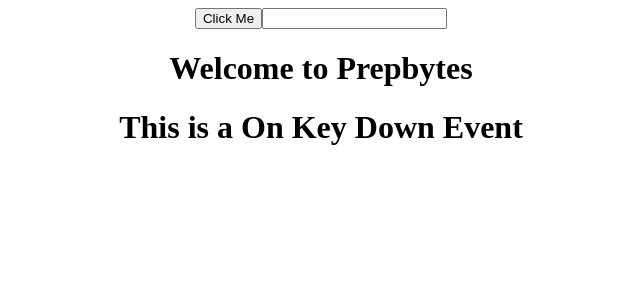
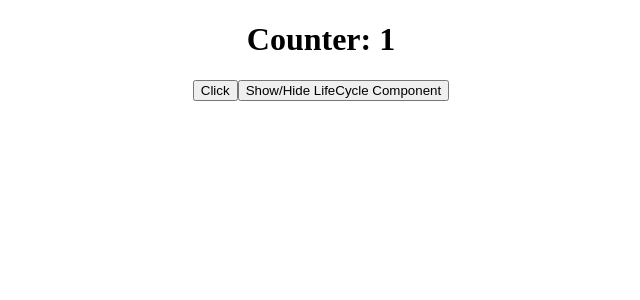
Before and after one commit to PrashantGuptaa/React-practice, a React (Create React App) app: page / in a window 1280 px wide. Shown: the top 300 px of the page, without its empty margins (319-959 px from the left). Built offline with nearby package versions, Linux system fonts and the light colour scheme.

Commit message:
Life Cycle Methods

```diff
--- a/src/App.js
+++ b/src/App.js
@@ -1,43 +1,18 @@
 import "./App.css";
-import Card from "./components/day3/card";
-import CounterComp from "./components/day3/counterComp";
-import ReactProps from "./components/day3/reactProps";
-import { useState } from 'react';
-import ConditionalRendering from "./components/day3/conditionalRendering";
-import EventHandling from "./components/day4/eventHandling";
+import LifeCycleMethods from "./components/day4/lifeCycleMethods";
+import { useState } from "react";
 
 function App() {
-
-  const [counters, setCounters] = useState([10, 20, 30]);
-
-  const fruits = [
-    { name: "Apple", id: 1, description: "Color is red", season: "Winter" },
-    {
-      name: "banana",
-      id: 2,
-      description: "Color is Yellow",
-      season: "All Season",
-    },
-    { name: "Orange", id: 3, description: "Color is orange", season: "Autumn" },
-    {
-      name: "PineApple",
-      id: 4,
-      description: "Color is Yellow",
-      season: "Summer",
-    },
-    { name: "Guava", id: 5, description: "Color is Green", season: "Rainy" },
-  ];
-
-
-  const handleClick = (index) => {
-    const copyCounter = [...counters];
-    copyCounter[index] = copyCounter[index] + 10;
-    setCounters(copyCounter);
-  };
+  const [showLifeCycleComponent, setShowLifeCycleComponent] = useState(true);
 
   return (
     <div className="App">
-    <EventHandling />
+      {showLifeCycleComponent ? <LifeCycleMethods /> : null}
+      <button
+        onClick={() => setShowLifeCycleComponent(!showLifeCycleComponent)}
+      >
+        Show/Hide LifeCycle Component
+      </button>
     </div>
   );
 }
--- /dev/null
+++ b/src/components/day4/lifeCycleMethods.jsx
@@ -0,0 +1,41 @@
+import React, { Component } from "react";
+
+class LifeCycleMethods extends Component {
+  constructor(props) {
+    super(props);
+    this.state = {
+        counter: 1
+    };
+    this.id = null;
+  }
+
+  componentDidMount() {
+    // fetchmydata
+    console.log("Component Did Mount");
+    this.id = setInterval(() => console.log("Set Interval"), 2000);
+  }
+
+  componentDidUpdate() {
+    console.log("Component Did Update");
+  }
+
+  componentWillUnmount() {
+    console.log("Component Will UnMount");
+    clearInterval(this.id);
+  }
+
+  handleClick = () => {
+    this.setState({ counter: this.state.counter + 1  });
+  }
+
+  render() {
+    return (
+      <>
+        <h1>Counter: {this.state.counter}</h1>
+        <button onClick={this.handleClick}>Click</button>
+      </>
+    );
+  }
+}
+
+export default LifeCycleMethods;
```
